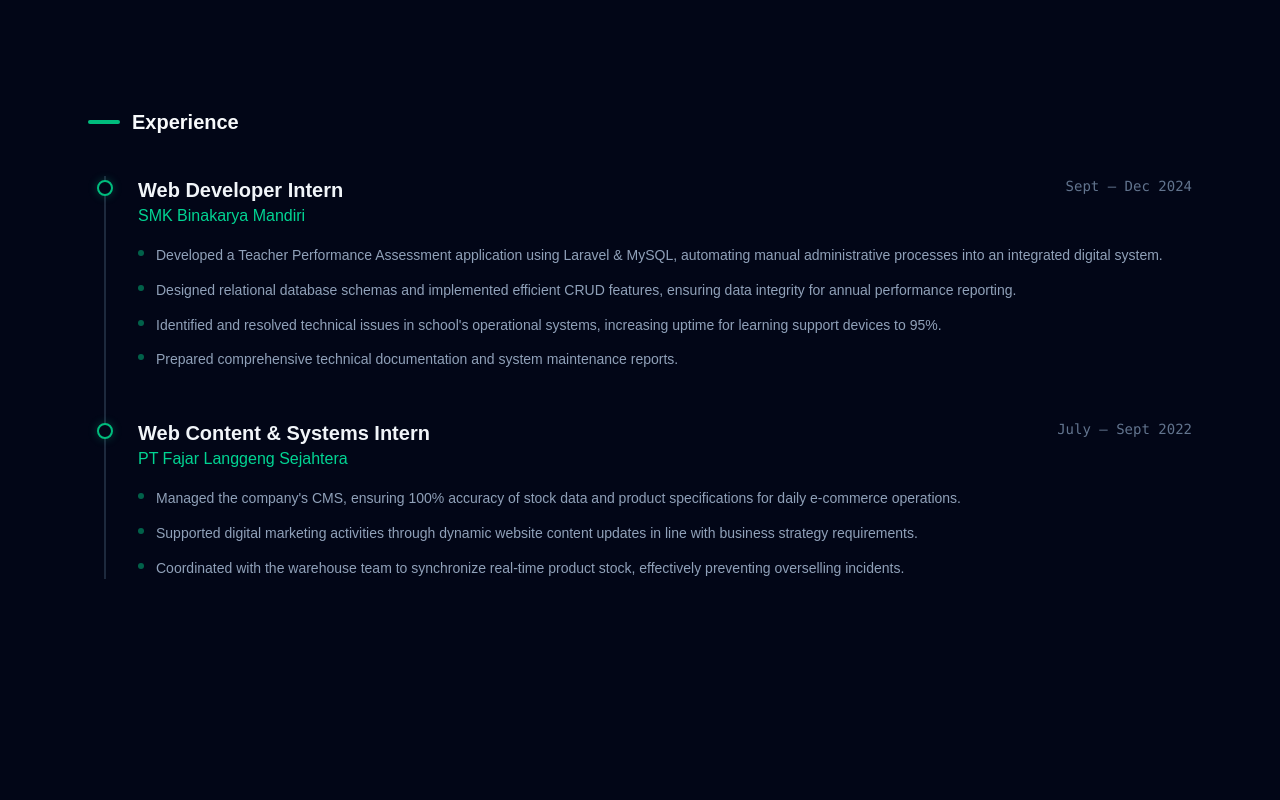
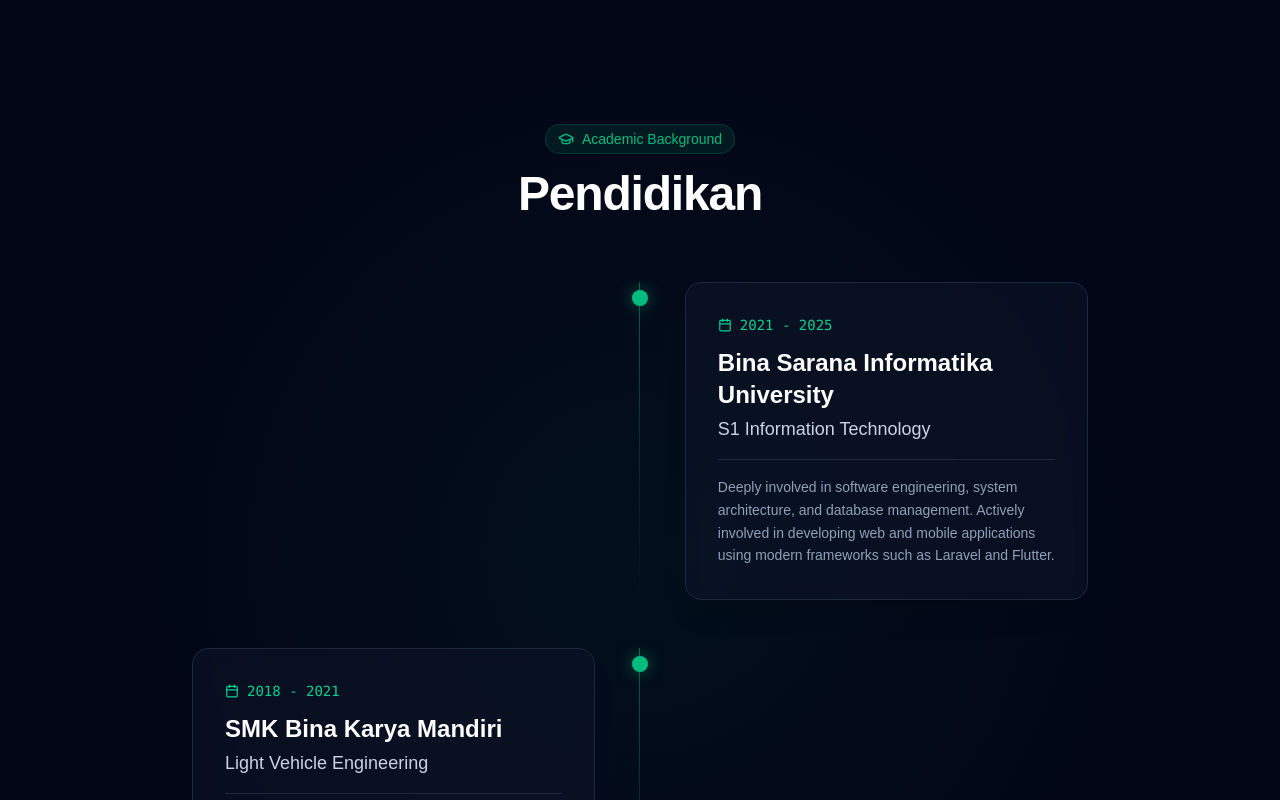
Before and after one commit to Luqman89/luqman-hakim-portofolio, a Next.js app: page / in a window 1280 px wide. Shown: the part 1540-2340 px from the top of the page. Built offline with nearby package versions, Linux system fonts and the light colour scheme.

Commit message:
feat: add education section to portfolio

```diff
--- /dev/null
+++ b/app/components/Education.tsx
@@ -0,0 +1,91 @@
+import React from "react";
+import { GraduationCap, Calendar } from "lucide-react";
+
+export interface EducationItem {
+  school: string;
+  degree: string;
+  period: string;
+  description?: string;
+}
+
+const educationData: EducationItem[] = [
+  {
+    school: "Bina Sarana Informatika University",
+    degree: "S1 Information Technology",
+    period: "2021 - 2025",
+    description:
+      "Deeply involved in software engineering, system architecture, and database management. Actively involved in developing web and mobile applications using modern frameworks such as Laravel and Flutter.",
+  },
+  {
+    school: "SMK Bina Karya Mandiri",
+    degree: "Light Vehicle Engineering",
+    period: "2018 - 2021",
+    description:
+      "Learn the fundamentals of mechanical engineering, automotive electrical systems, and vehicle maintenance. Develop discipline, precision, and strong technical problem-solving skills.",
+  },
+];
+
+export default function Education() {
+  return (
+    <section id="education" className="py-24 relative overflow-hidden">
+      {/* Background Glow Effect - Menyesuaikan tema portofolio Anda */}
+      <div className="absolute top-0 left-1/2 -translate-x-1/2 w-full h-full bg-[radial-gradient(circle_at_center,rgba(16,185,129,0.05)_0%,transparent_70%)] pointer-events-none" />
+
+      <div className="container mx-auto px-6 relative z-10">
+        <div className="flex flex-col items-center mb-16">
+          <div className="inline-flex items-center gap-2 px-3 py-1 rounded-full bg-emerald-500/10 border border-emerald-500/20 text-emerald-500 text-sm font-medium mb-4">
+            <GraduationCap size={16} />
+            <span>Academic Background</span>
+          </div>
+          <h2 className="text-4xl md:text-5xl font-bold text-white tracking-tight">
+            Pendidikan
+          </h2>
+        </div>
+
+        <div className="max-w-4xl mx-auto">
+          {educationData.map((edu, index) => (
+            <div key={index} className="relative pl-8 md:pl-0">
+              {/* Timeline Line (Desktop & Mobile) */}
+              <div className="absolute left-0 md:left-1/2 top-0 bottom-0 w-px bg-gradient-to-b from-emerald-500/50 via-emerald-500/20 to-transparent md:-ml-px" />
+
+              <div
+                className={`relative flex flex-col md:flex-row items-center mb-12 ${index % 2 === 0 ? "md:flex-row-reverse" : ""}`}
+              >
+                {/* Connector Dot */}
+                <div className="absolute left-[-4px] md:left-1/2 md:-ml-2 top-2 w-4 h-4 rounded-full bg-emerald-500 shadow-[0_0_15px_rgba(16,185,129,0.5)] z-20" />
+
+                {/* Content Card */}
+                <div className="w-full md:w-[45%]">
+                  <div className="group p-8 rounded-2xl bg-slate-900/50 border border-slate-800 hover:border-emerald-500/50 transition-all duration-300 backdrop-blur-sm shadow-xl">
+                    <div className="flex items-center gap-2 text-emerald-400 text-sm font-mono mb-3">
+                      <Calendar size={14} />
+                      {edu.period}
+                    </div>
+
+                    <h3 className="text-2xl font-bold text-white group-hover:text-emerald-400 transition-colors duration-300">
+                      {edu.school}
+                    </h3>
+
+                    <p className="text-lg text-slate-300 font-medium mt-1 mb-4">
+                      {edu.degree}
+                    </p>
+
+                    {edu.description && (
+                      <p className="text-slate-400 leading-relaxed border-t border-slate-800 pt-4 mt-4 text-sm">
+                        {edu.description}
+                      </p>
+                    )}
+                  </div>
+                </div>
+
+                {/* Spacer for Desktop */}
+                <div className="hidden md:block md:w-[10%]" />
+                <div className="hidden md:block md:w-[45%]" />
+              </div>
+            </div>
+          ))}
+        </div>
+      </div>
+    </section>
+  );
+}
--- a/app/page.tsx
+++ b/app/page.tsx
@@ -3,6 +3,7 @@
 import Hero from "./components/Hero";
 import Skills from "./components/Skills";
 import Experience from "./components/Experince";
+import Education from "./components/Education";
 
 export default function Home() {
   return (
@@ -10,6 +11,7 @@
       <Hero />
       <div className="space-y-32">
         <Skills />
+        <Education />
         <Experience />
         <Projects />
       </div>
```
